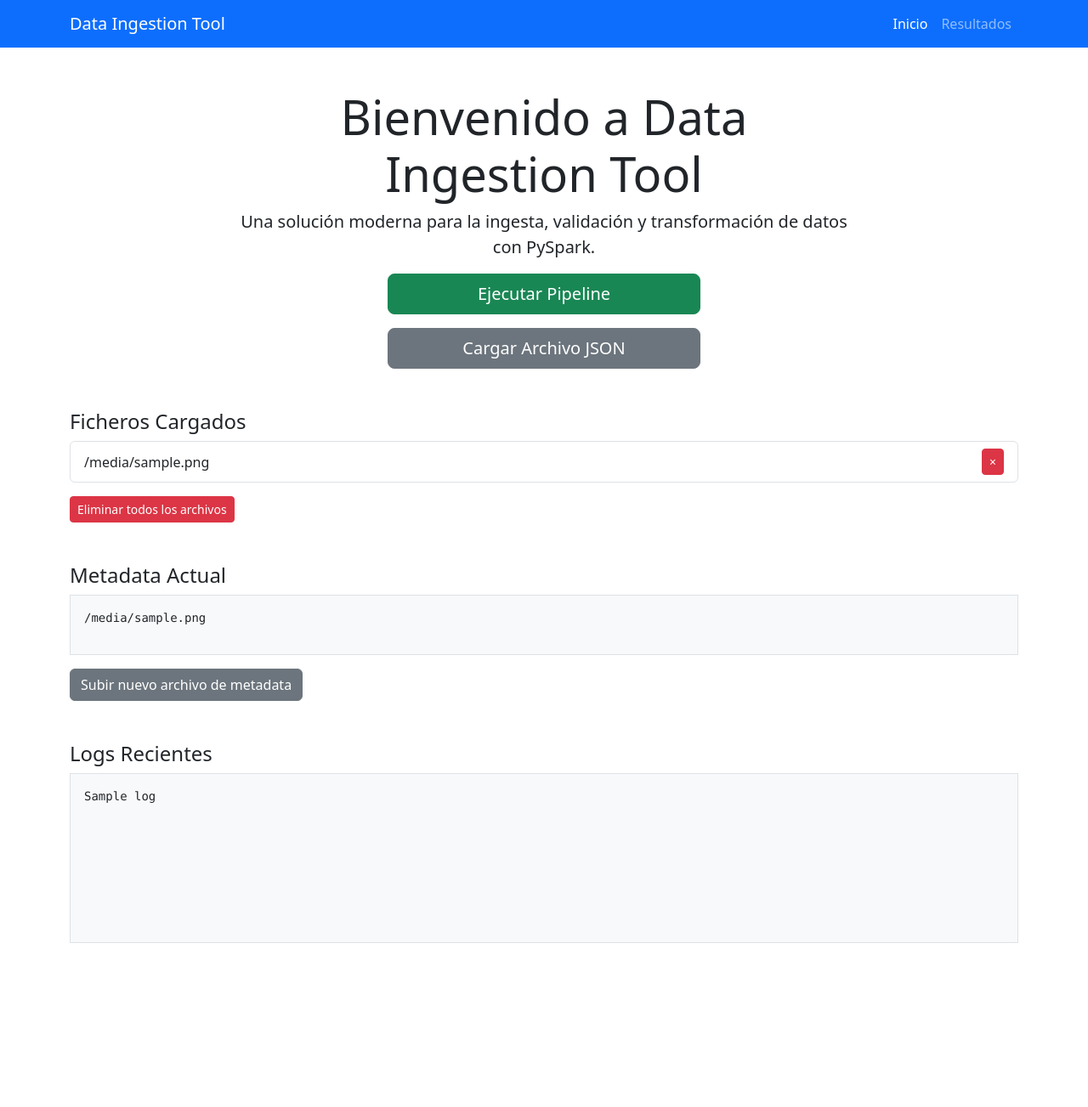
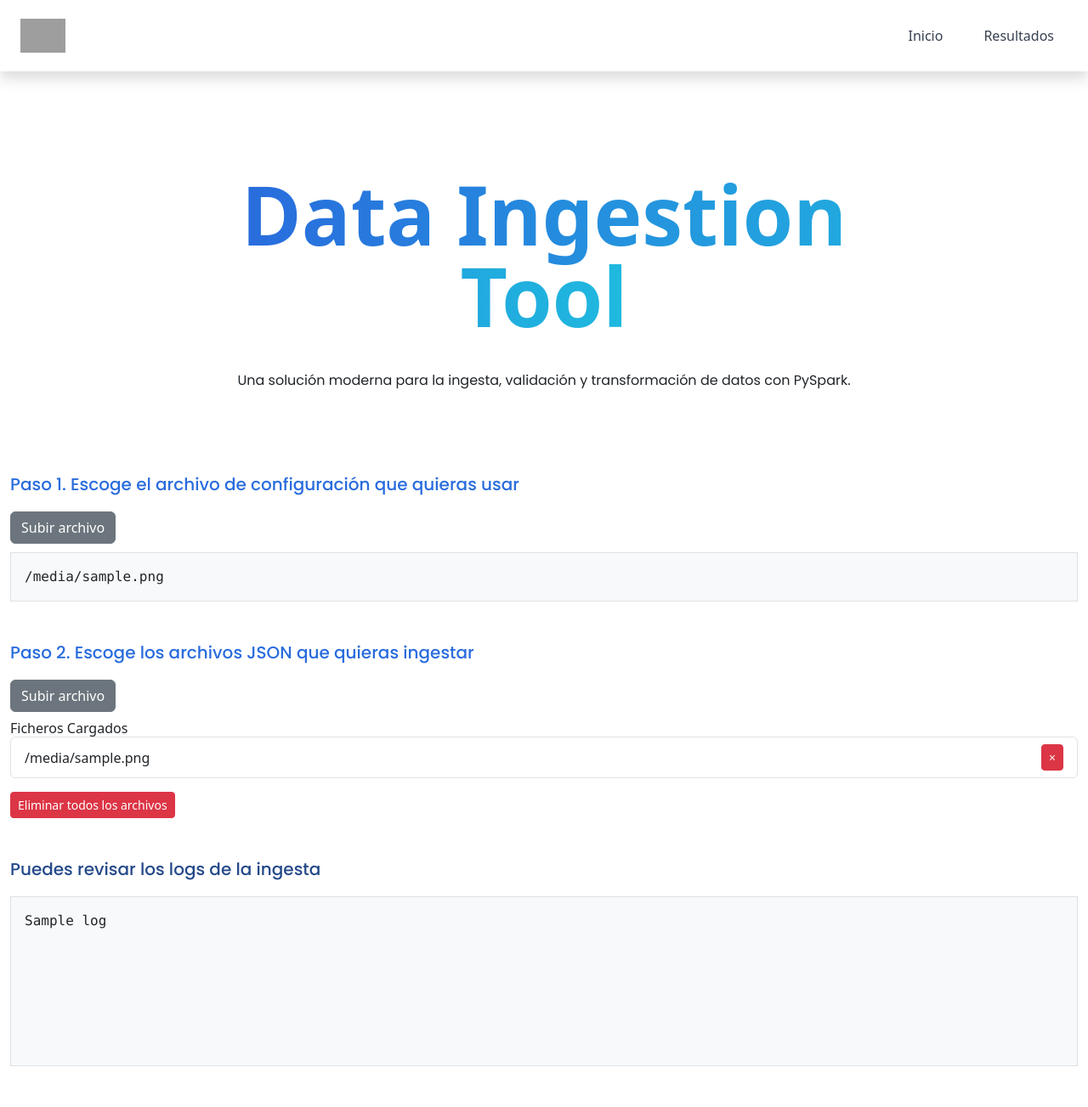
Before and after one commit to smwko/data-ingestion-framework, a Flask app: template templates/index.html in a window 1280 px wide. Shown: the whole page at 85% size. Before the commit the page ends 1110 px from the top, so only its background shows below. Run offline with Flask 3, Linux system fonts and the light colour scheme; the template is opened without the code that fills it: most values are stand-ins (such as "Sample title", 1, 10 or a date in 2020); some libraries are stand-ins or nearby versions; grey boxes are pictures that could not be loaded.

Commit message:
feat: improved UI

```diff
--- a/templates/index.html
+++ b/templates/index.html
@@ -7,26 +7,40 @@
   <title>Data Ingestion Tool</title>
   <!-- Bootstrap CSS -->
   <link href="https://cdn.jsdelivr.net/npm/bootstrap@5.3.0/dist/css/bootstrap.min.css" rel="stylesheet">
+  <script src="https://cdn.tailwindcss.com"></script>
+
+  <link rel="preconnect" href="https://fonts.googleapis.com">
+  <link rel="preconnect" href="https://fonts.gstatic.com" crossorigin>
+  <link
+    href="https://fonts.googleapis.com/css2?family=Poppins:ital,wght@0,100;0,200;0,300;0,400;0,500;0,600;0,700;0,800;0,900;1,100;1,200;1,300;1,400;1,500;1,600;1,700;1,800;1,900&display=swap"
+    rel="stylesheet">
 </head>
 
 <body>
-  <!-- Navbar -->
-  <nav class="navbar navbar-expand-lg navbar-dark bg-primary">
-    <div class="container">
-      <a class="navbar-brand" href="{{ url_for('index') }}">Data Ingestion Tool</a>
-      <button class="navbar-toggler" type="button" data-bs-toggle="collapse" data-bs-target="#navbarNav"
-        aria-controls="navbarNav" aria-expanded="false" aria-label="Toggle navigation">
-        <span class="navbar-toggler-icon"></span>
+  <!-- Navbar con fondo blanco y logo de la empresa -->
+  <nav class="bg-white shadow" style="margin-bottom: 120px; padding: 10px 0;">
+    <div class="max-w-7xl mx-auto px-4 sm:px-6 lg:px-8 flex items-center justify-between h-16">
+      <div class="flex-shrink-0">
+        <a href="{{ url_for('index') }}">
+          <img class="h-10" src="{{ url_for('static', filename='images/logo.png') }}" alt="Company Logo">
+        </a>
+      </div>
+      <div class="hidden md:block">
+        <div class="ml-10 flex space-x-4">
+          <a href="{{ url_for('index') }}"
+            class="font-medium rounded-lg px-3 py-2 text-gray-700 hover:bg-gray-100 hover:text-gray-900">Inicio</a>
+          <a href="{{ url_for('results') }}"
+            class="font-medium rounded-lg px-3 py-2 text-gray-700 hover:bg-gray-100 hover:text-gray-900">Resultados</a>
+        </div>
+      </div>
+      <div class="md:hidden">
+        <button id="mobile-menu-button" type="button"
+          class="text-gray-900 hover:text-blue-600 focus:outline-none focus:text-blue-600">
+          <!-- Icono de menú -->
+          <svg class="h-6 w-6" fill="none" viewBox="0 0 24 24" stroke="currentColor">
+            <path stroke-linecap="round" stroke-linejoin="round" stroke-width="2" d="M4 6h16M4 12h16M4 18h16" />
+          </svg>
         </button>
-      <div class="collapse navbar-collapse" id="navbarNav">
-        <ul class="navbar-nav ms-auto">
-          <li class="nav-item">
-            <a class="nav-link active" aria-current="page" href="{{ url_for('index') }}">Inicio</a>
-          </li>
-          <li class="nav-item">
-            <a class="nav-link" href="{{ url_for('results') }}">Resultados</a>
-          </li>
-        </ul>
       </div>
     </div>
   </nav>
@@ -49,22 +63,70 @@
     <div class="container mt-5">
       <div class="row justify-content-center">
         <div class="col-md-8 text-center">
-        <h1 class="display-4">Bienvenido a Data Ingestion Tool</h1>
-        <p class="lead">
+          <p>
+            <span class="text-8xl font-bold text-transparent bg-clip-text bg-gradient-to-r from-[#296cdd] to-[#1fb9df]">
+              Data Ingestion Tool
+          </p>
+
+          <p style="font-family: Poppins; font-size: medium; font-weight: 400; margin-top: 40px; margin-bottom: 50px;">
             Una solución moderna para la ingesta, validación y transformación de datos con PySpark.
           </p>
-        <div class="d-grid gap-3 col-6 mx-auto">
-          <a href="{{ url_for('run_pipeline') }}" class="btn btn-success btn-lg">Ejecutar Pipeline</a>
-          <!-- Botón que abre el modal para subir archivo JSON -->
-          <button type="button" class="btn btn-secondary btn-lg" data-bs-toggle="modal" data-bs-target="#uploadModal">
-            Cargar Archivo JSON
-          </button>
+        </div>
+      </div>
+
+      <div class="mt-5">
+        <h5 style="margin-bottom: 20px;">
+          <span style="font-family: Poppins ; font-size: 20px; font-weight: 500; color: #296cdd ">
+            Paso 1. Escoge el archivo de configuración que quieras usar
+          </span>
+        </h5>
+        <div class="mt-3">
+          <!-- Aquí aparece el botón para subir un nuevo archivo de metadata -->
+          <button type="button" class="btn btn-secondary" data-bs-toggle="modal" data-bs-target="#uploadMetadataModal"
+            style="margin-bottom: 10px;">Subir archivo</button>
+        </div>
+        <div class="border p-3" style="background: #f8f9fa;">
+          <pre>{{ metadata_filename }}</pre>
+        </div>
+      </div>
+
+
+      <!-- Modal para subir archivo de metadata -->
+      <div class="modal fade" id="uploadMetadataModal" tabindex="-1" aria-labelledby="uploadMetadataModalLabel"
+        aria-hidden="true">
+        <div class="modal-dialog">
+          <div class="modal-content">
+            <form action="{{ url_for('upload_metadata') }}" method="post" enctype="multipart/form-data">
+              <div class="modal-header">
+                <h5 class="modal-title" id="uploadMetadataModalLabel">Subir Archivo Metadata</h5>
+                <button type="button" class="btn-close" data-bs-dismiss="modal" aria-label="Cerrar"></button>
+              </div>
+              <div class="modal-body">
+                <div class="mb-3">
+                  <label for="metadataFile" class="form-label">Selecciona un archivo JSON de metadata</label>
+                  <input type="file" class="form-control" id="metadataFile" name="metadata_file" accept=".json"
+                    required>
+                </div>
+              </div>
+              <div class="modal-footer">
+                <button type="button" class="btn btn-secondary" data-bs-dismiss="modal">Cancelar</button>
+                <button type="submit" class="btn btn-primary">Subir y Reemplazar</button>
+              </div>
+            </form>
           </div>
         </div>
       </div>
 
+
       <!-- Sección para mostrar archivos cargados -->
       <div class="mt-5">
+        <h5 style="margin-bottom: 20px;">
+          <span style="font-family: Poppins ; font-size: 20px; font-weight: 500; color: #296cdd ">
+            Paso 2. Escoge los archivos JSON que quieras ingestar
+          </span>
+        </h5>
+        <button type="button" class="btn btn-secondary" data-bs-toggle="modal" data-bs-target="#uploadModal"
+          style="margin-bottom: 10px;">Subir archivo</button>
         <h4>Ficheros Cargados</h4>
         {% if file_list %}
         <ul class="list-group">
@@ -85,47 +147,15 @@
         {% endif %}
       </div>
 
-    <div class="mt-5">
-      <h4>Metadata Actual</h4>
-      <div class="border p-3" style="background: #f8f9fa;">
-        <pre>{{ metadata_filename }}</pre>
-      </div>
-      <div class="mt-3">
-        <!-- Aquí aparece el botón para subir un nuevo archivo de metadata -->
-        <button type="button" class="btn btn-secondary" data-bs-toggle="modal" data-bs-target="#uploadMetadataModal">
-          Subir nuevo archivo de metadata
-        </button>
-      </div>
-    </div>
 
 
-<!-- Modal para subir archivo de metadata -->
-<div class="modal fade" id="uploadMetadataModal" tabindex="-1" aria-labelledby="uploadMetadataModalLabel" aria-hidden="true">
-  <div class="modal-dialog">
-    <div class="modal-content">
-      <form action="{{ url_for('upload_metadata') }}" method="post" enctype="multipart/form-data">
-        <div class="modal-header">
-          <h5 class="modal-title" id="uploadMetadataModalLabel">Subir Archivo Metadata</h5>
-          <button type="button" class="btn-close" data-bs-dismiss="modal" aria-label="Cerrar"></button>
-        </div>
-        <div class="modal-body">
-          <div class="mb-3">
-            <label for="metadataFile" class="form-label">Selecciona un archivo JSON de metadata</label>
-            <input type="file" class="form-control" id="metadataFile" name="metadata_file" accept=".json" required>
-          </div>
-        </div>
-        <div class="modal-footer">
-          <button type="button" class="btn btn-secondary" data-bs-dismiss="modal">Cancelar</button>
-          <button type="submit" class="btn btn-primary">Subir y Reemplazar</button>
-        </div>
-      </form>
-    </div>
-  </div>
-</div>
-
       <!-- Sección para mostrar logs -->
-    <div class="mt-5">
-      <h4>Logs Recientes</h4>
+      <div class="mt-5  mb-5">
+        <h5 style="margin-bottom: 20px;">
+          <span style="font-family: Poppins ; font-size: 20px; font-weight: 500; color: #244989 ">
+            Puedes revisar los logs de la ingesta
+          </span>
+        </h5>
         <div class="border p-3" style="height: 200px; overflow-y: scroll; background: #f8f9fa;">
           <pre style="margin: 0;">{% for log in logs %}{{ log }}
 {% endfor %}</pre>
```
Lines whose indentation alone changed are shown as unchanged.
